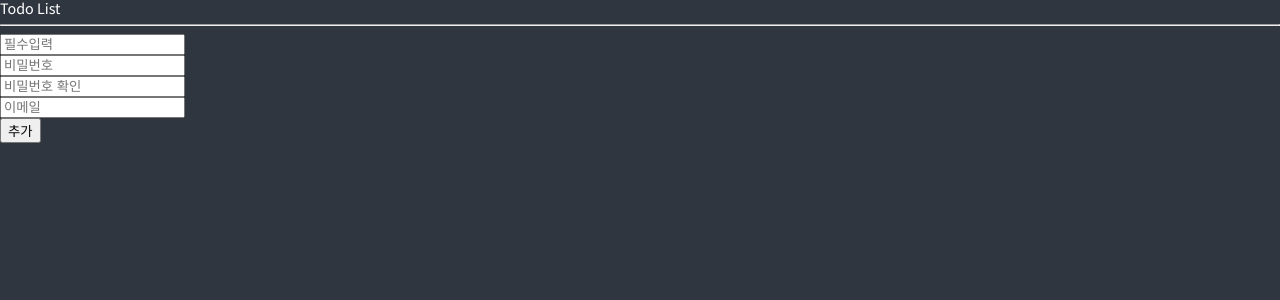
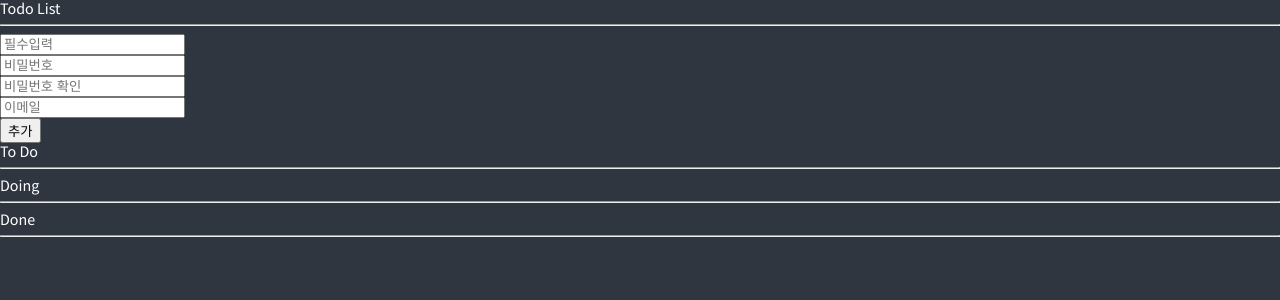
Before and after one commit to sni424/typescript-study, a React (Create React App) app: page /todo in a window 1280 px wide. Shown: the top 300 px of the page. Built offline with nearby package versions, Linux system fonts and the light colour scheme.

Commit message:
Selectors part One

```diff
--- a/src/atoms.ts
+++ b/src/atoms.ts
@@ -1,4 +1,4 @@
-import { atom } from "recoil";
+import { atom, selector } from "recoil";
 
 export interface IToDo {
     userid: string;
@@ -12,3 +12,15 @@ export const toDoState = atom<IToDo[]>({
     key: "todo",
     default: [],
 });
+
+export const toDoSelector = selector({
+    key: "toDoSelector",
+    get: ({ get }) => {
+        const toDos = get(toDoState);
+        return [
+            toDos.filter((data) => data.category === "To-Do"),
+            toDos.filter((data) => data.category === "Doing"),
+            toDos.filter((data) => data.category === "Done"),
+        ];
+    },
+});
--- a/src/pages/TodoList/index.tsx
+++ b/src/pages/TodoList/index.tsx
@@ -1,21 +1,38 @@
 import { useRecoilValue } from "recoil";
-import { toDoState } from "../../atoms";
+import { toDoSelector, toDoState } from "../../atoms";
 import CreateToDo from "../../components/CreateToDo";
 import ToDoShow from "../../components/ToDoShow";
 
 const TodoList = () => {
     const toDos = useRecoilValue(toDoState);
+    const [toDo, doing, done] = useRecoilValue(toDoSelector);
 
     return (
         <div>
             <h1>Todo List</h1>
             <hr />
             <CreateToDo />
+            <h1>To Do</h1>
             <ul>
-                {toDos?.map((data) => {
+                {toDo?.map((data) => {
                     return <ToDoShow {...data} />;
                 })}
             </ul>
+            <hr />
+            <h1>Doing</h1>
+            <ul>
+                {doing?.map((data) => {
+                    return <ToDoShow {...data} />;
+                })}
+            </ul>
+            <hr />
+            <h1>Done</h1>
+            <ul>
+                {done?.map((data) => {
+                    return <ToDoShow {...data} />;
+                })}
+            </ul>
+            <hr />
         </div>
     );
 };
```
